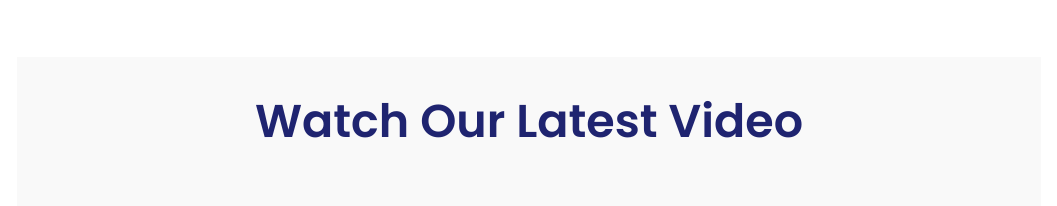
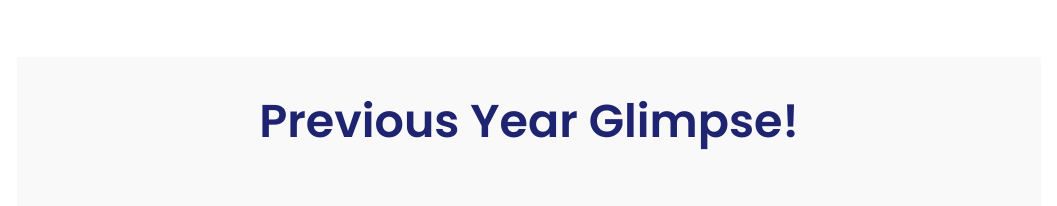
Before and after one commit to abhisheksonias/K7, a plain HTML site: page K7international/index.html in a window 1280 px wide. Shown: the part 1326-1532 px from the top of the page, without its empty margins (111-1168 px from the left). Drawn offline with nearby package versions, Linux system fonts and the light colour scheme.

Commit message:
edit made

```diff
--- a/K7international/index.html
+++ b/K7international/index.html
@@ -199,7 +199,7 @@
 
       <section class="video-section">
         <div class="container">
-          <h2 class="section-title">Watch Our Latest Video</h2>
+          <h2 class="section-title">Previous Year Glimpse!</h2>
           <div class="video-wrapper">
             <iframe width="560" height="315" src="https://www.youtube.com/embed/xWw4DaaUo8w?si=W6jwmFYMeGUUh_lq" title="YouTube video player" frameborder="0" allow="accelerometer; autoplay; clipboard-write; encrypted-media; gyroscope; picture-in-picture; web-share" referrerpolicy="strict-origin-when-cross-origin" allowfullscreen></iframe>
           </div>
```
